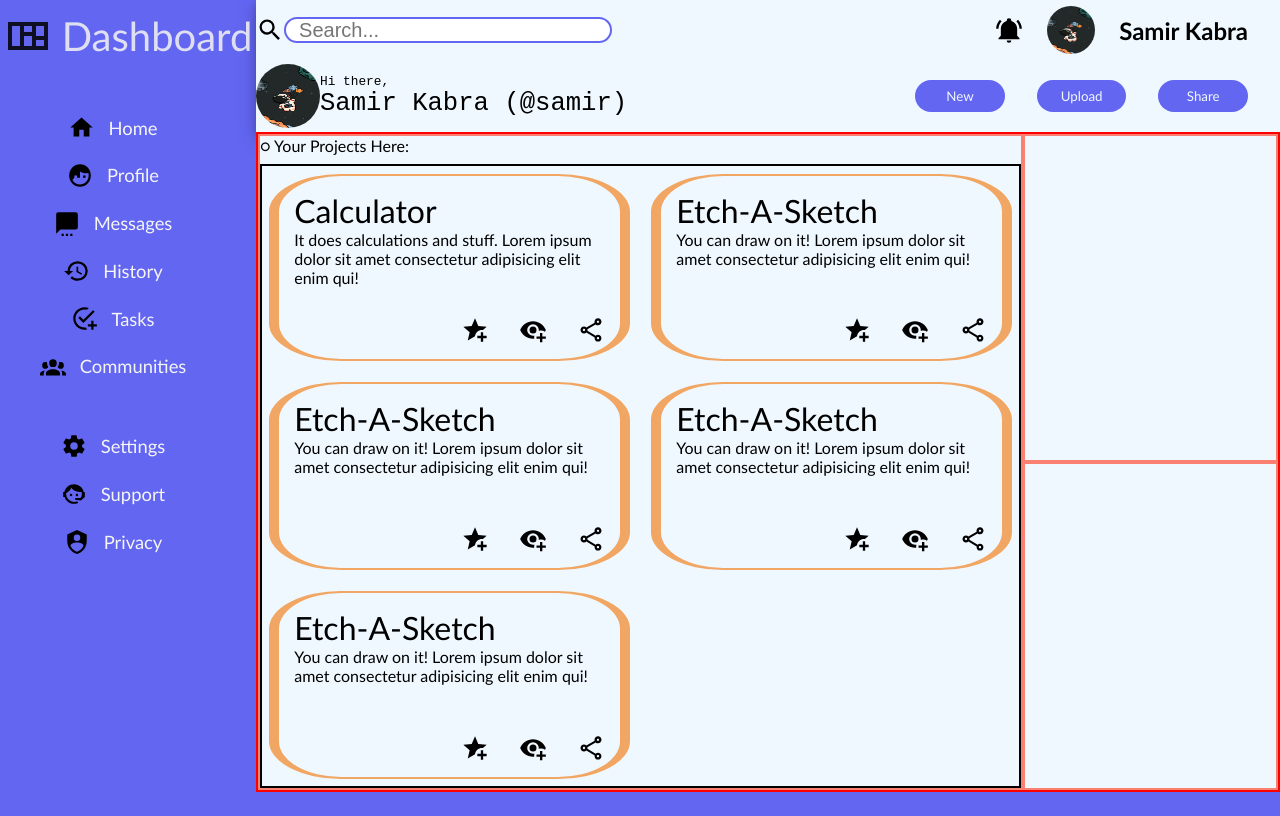
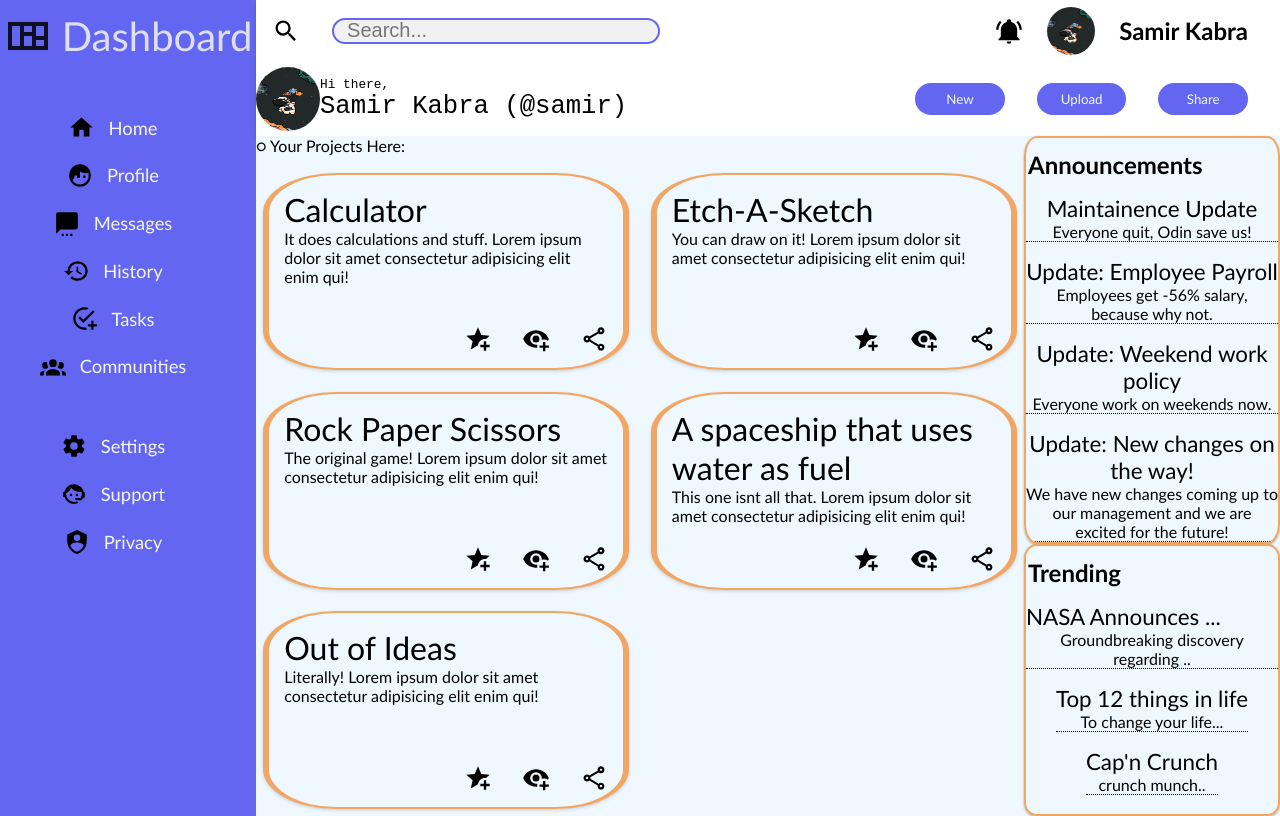
Before and after one commit to redplusblue/admin-dashboard, a plain HTML site: page index.html in a window 1280 px wide. Drawn offline with Linux system fonts and the light colour scheme; a script that the page names is missing.

Commit message:
Finishing up
Does not look as good as i wanted it to but itll do :)

```diff
--- a/index.html
+++ b/index.html
@@ -74,8 +74,8 @@
                         </div>
                     </div>
                     <div id="project-item">
-                        <span id="project-title">Etch-A-Sketch</span>
-                        <span id="project-details">You can draw on it! Lorem ipsum dolor sit amet consectetur adipisicing elit enim qui!</span>
+                        <span id="project-title">Rock Paper Scissors</span>
+                        <span id="project-details">The original game! Lorem ipsum dolor sit amet consectetur adipisicing elit enim qui!</span>
                         <div id="interact">
                             <img src="files/star.svg" alt="star-icon">
                             <img src="files/watch.svg" alt="watch-icon">
@@ -83,8 +83,8 @@
                         </div>
                     </div>
                     <div id="project-item">
-                        <span id="project-title">Etch-A-Sketch</span>
-                        <span id="project-details">You can draw on it! Lorem ipsum dolor sit amet consectetur adipisicing elit enim qui!</span>
+                        <span id="project-title">A spaceship that uses water as fuel</span>
+                        <span id="project-details">This one isnt all that. Lorem ipsum dolor sit amet consectetur adipisicing elit enim qui!</span>
                         <div id="interact">
                             <img src="files/star.svg" alt="star-icon">
                             <img src="files/watch.svg" alt="watch-icon">
@@ -92,8 +92,8 @@
                         </div>
                     </div>
                     <div id="project-item">
-                        <span id="project-title">Etch-A-Sketch</span>
-                        <span id="project-details">You can draw on it! Lorem ipsum dolor sit amet consectetur adipisicing elit enim qui!</span>
+                        <span id="project-title">Out of Ideas</span>
+                        <span id="project-details">Literally! Lorem ipsum dolor sit amet consectetur adipisicing elit enim qui!</span>
                         <div id="interact">
                             <img src="files/star.svg" alt="star-icon">
                             <img src="files/watch.svg" alt="watch-icon">
@@ -102,8 +102,32 @@
                     </div>
                  </div>
             </div>
-            <div id="announcements"></div>
-            <div id="trending"></div>
+            <div id="announcements">
+                <span style="font-size: 1.5rem; text-align:left;"><b>Announcements</b></span>
+                <div id="announcement">
+                    <span id="announcement-title">Maintainence Update</span>
+                    <div id="announcement-content">Everyone quit, Odin save us!</div>
+                </div>
+                <div id="announcement">
+                    <span id="announcement-title">Update: Employee Payroll</span>
+                    <div id="announcement-content">Employees get -56% salary, because why not.</div>
+                </div>
+                <div id="announcement">
+                    <span id="announcement-title">Update: Weekend work policy</span>
+                    <div id="announcement-content">Everyone work on weekends now.</div>
+                </div>
+                <div id="announcement">
+                    <span id="announcement-title">Update: New changes on the way!</span>
+                    <div id="announcement-content">We have new changes coming up to our management and we are excited for the future!</div>
+                </div>
+            </div>
+            <div id="trending">
+                <span><b>Trending</b></span>
+                <div><span id="trending-title">NASA Announces ...</span>
+                    <span id="trending-content">Groundbreaking discovery regarding ..</span></div>
+                <div><span id="trending-title">Top 12 things in life</span><span id="trending-content">To change your life...</span></div>
+                <div><span id="trending-title">Cap'n Crunch</span><span id="trending-content">crunch munch..</span></div>
+            </div>
         </div>
     </section>
 </body>
--- a/style.css
+++ b/style.css
@@ -87,10 +87,10 @@ body {
 }
 
 #top-nav {
-    background-color: aliceblue;
+    background-color: white;
     display: grid;
     grid-template-rows: 1fr 1.2fr;
-    box-shadow: 0 4px 8px 0 rgba(0, 0, 0, 0.2), 0 6px 20px 0 rgba(0, 0, 0, 0.19);
+    box-shadow: 0 1.6px 3.6px 0 rgb(0 0 0 / 13%), 0 0.3px 0.9px 0 rgb(0 0 0 / 11%);
 }
 
 #top-nav > div {
@@ -107,7 +107,14 @@ body {
     display: flex;
 }
 
+#search {
+    display: flex;
+    gap: 2rem;
+    margin-left: 1rem;
+}
+
 #search-bar {
+    background: rgba(0, 0, 0, 0.055) !important;
     width: 25vw;
     font-size: 1.25rem;
     height: 1.25rem;
@@ -205,15 +212,15 @@ body {
 }
 
 #feed {
+    background: aliceblue;
     display: grid;
     grid-template-columns: 3fr 1fr;
-    border: solid 2px red;
+    grid-template-rows: 3fr 2fr;
 }
 
-#feed > div {
-    background-color: aliceblue;
+/* #feed > div {
     border: 2px solid salmon;
-}
+} */
 
 #projects {
     grid-row-start: 1;
@@ -226,23 +233,27 @@ body {
     display: grid;
     grid: 1fr 1fr 1fr/ 1fr 1fr;
     gap: 0.45rem;
-    border: 2px solid black;
 }
 
 #project-item {
     --border: #f1a763;
     margin: 0.45rem;
-    border-left: var(--border) solid 10px;
-    border-right: var(--border) solid 10px;
+    border-left: var(--border) solid 6px;
+    border-right: var(--border) solid 6px;
     border-top: var(--border) solid 2px;
     border-bottom: var(--border) solid 2px;
     border-radius: 20%;
     display: flex;
     flex-direction: column;
+    box-shadow: 0 1.6px 3.6px 0 rgb(0 0 0 / 13%), 0 0.3px 0.9px 0 rgb(0 0 0 / 11%);
 }
 
 #project-item > span {
     margin: 15px;
+}
+
+#project-item:hover {
+    border-color: var(--bgcolor);
 }
 
 #project-title {
@@ -252,6 +263,10 @@ body {
 #project-details {
     margin-top: -15px !important;
     flex-grow: 1;
+}
+
+#project-details:hover {
+    font-size: 110%;
 }
 
 #interact {
@@ -267,6 +282,62 @@ body {
 }
 
 #interact > img:hover {
+    transform: translateY(-2px);
     background: var(--bgcolor);
     cursor: pointer;
 }
+
+#announcements, #trending {
+    border: 2px solid #f1a763;
+    display: flex;
+    flex-direction: column;
+    gap: 1rem;
+    overflow: auto;
+    border-radius: 5%;
+    box-shadow: 0 1px 3px rgba(0,0,0,0.12), 0 1px 2px rgba(0,0,0,0.24);
+}
+
+#announcements > span, #trending > span {
+    margin-top: 12px;
+    margin-left: 2px;
+}
+
+
+#announcements > div, #announcements> span {
+    flex: 1;
+    text-align: center;
+}
+
+#announcement-title, #trending-title {
+    align-self: flex-start;
+    font-size: 1.4rem;
+}
+
+#announcement-content, #trending-content {
+   border-bottom: dotted 1px black;
+}
+
+#announcements:hover {
+    border-color: var(--bgcolor);
+}
+
+#trending > div {
+    text-align: center;
+    display: flex;
+    flex-direction: column;
+    justify-self: center;
+    align-self: center;
+}
+
+#trending > span {
+    font-size: 1.5rem;
+}
+
+#announcements > div:hover, #trending>div:hover {
+    background: rgba(0, 0, 0, 0.201);
+    cursor: pointer;
+}
+
+#trending:hover {
+    border-color: var(--bgcolor);
+}
```
Also changed, not shown: files/preview.png (added), script.js (deleted).
